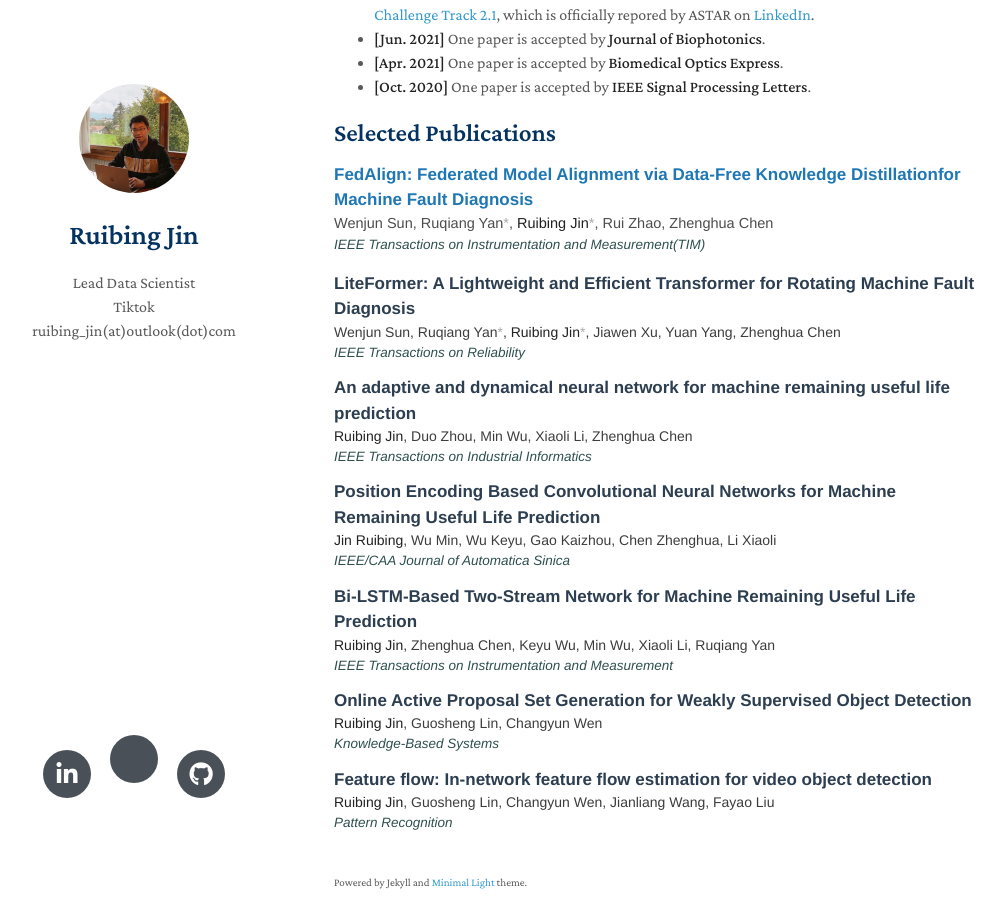
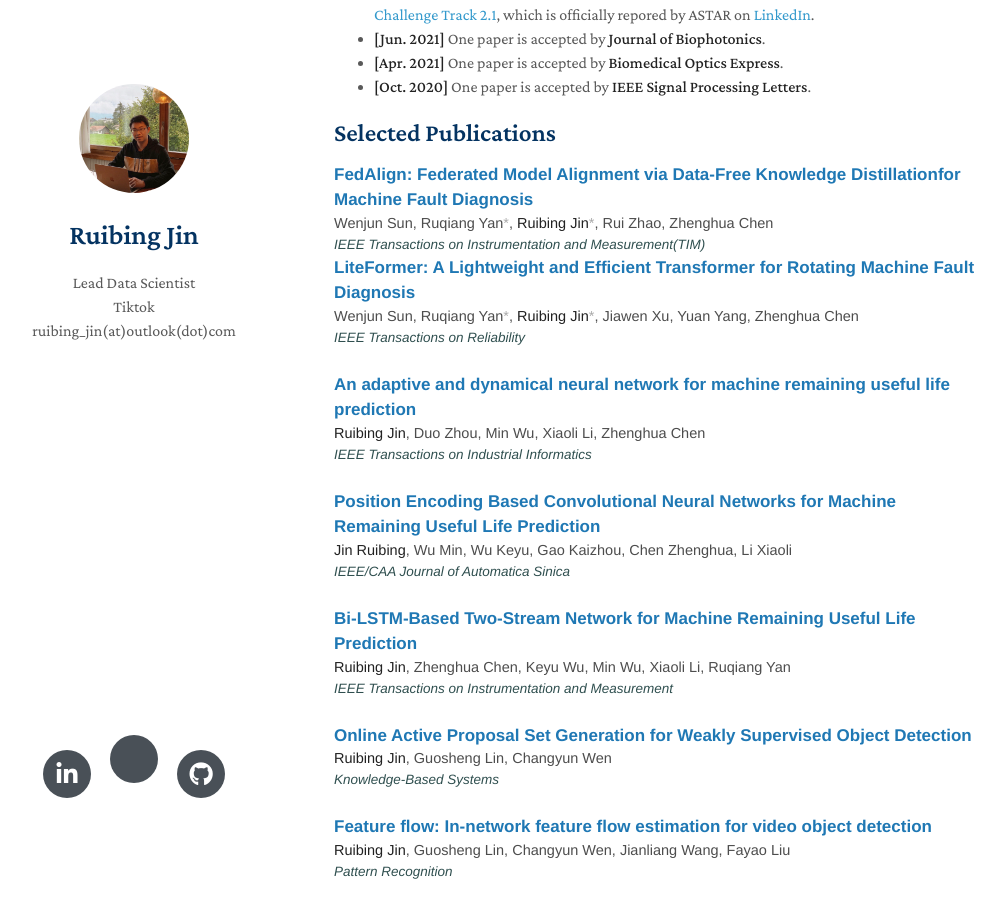
Before and after one commit to ruibing-jin/ruibing-jin.github.io, a Jekyll site: the page built from index.md, in a window 1280 px wide and 900 px high, scrolled down 1364 px. Shown: the whole window, without its empty margins (136-1141 px from the left). Built offline with Jekyll 4.4.1, drawn with Linux system fonts in a browser that asks for light colours; nearby versions of some CDN libraries; a style sheet for code colours, icons or effects is not loaded; our own code applies the rules of GitHub Pages for plain Markdown files.

Commit message:
Update index.md

```diff
--- a/index.md
+++ b/index.md
@@ -60,68 +60,83 @@ I am a reviewer of top-tier conferences and journals including CVPR, ICCV, ECCV,
   <p style="margin:0; font-size:13.5px; color:#2f4f4f;">
     <em>IEEE Transactions on Instrumentation and Measurement(TIM)</em>
   </p>
-</div>
 
-<div style="font-family: 'Helvetica Neue', Helvetica, Arial, sans-serif; line-height: 1.5; margin: 10px 0;">
+<p style="margin:0; font-size:17px; font-weight:600; color:#2c3e50;">
+    <span style="color:#1f78b4;">LiteFormer: A Lightweight and Efficient Transformer for Rotating Machine Fault Diagnosis</span>
+  </p>
+  <p style="margin:0; font-size:14.5px; color:#4d4d4d;">
+    Wenjun Sun,
+    Ruqiang Yan<span style="color:#aaa;">*</span>,
+    <strong>Ruibing Jin</strong><span style="color:#aaa;">*</span>,
+    Jiawen Xu, Yuan Yang, Zhenghua Chen
+  </p>
+  <p style="margin:0; font-size:13.5px; color:#2f4f4f;">
+    <em>IEEE Transactions on Reliability</em>
+  </p>
 
-  <div style="margin-bottom: 12px;">
-    <div style="color: #2c3e50; font-weight: bold; font-size: 17px;">
-      LiteFormer: A Lightweight and Efficient Transformer for Rotating Machine Fault Diagnosis
-    </div>
-    <div style="color: #3d3d3d; font-size: 14px;">
-      Wenjun Sun, Ruqiang Yan<span style="color: #aaa;">*</span>, <strong>Ruibing Jin</strong><span style="color: #aaa;">*</span>, Jiawen Xu, Yuan Yang, Zhenghua Chen
-    </div>
-    <div style="color: #2f4f4f; font-size: 13.5px;"><em>IEEE Transactions on Reliability</em></div>
-  </div>
+  <br>
 
-  <div style="margin-bottom: 12px;">
-    <div style="color: #2c3e50; font-weight: bold; font-size: 17px;">
-      An adaptive and dynamical neural network for machine remaining useful life prediction
-    </div>
-    <div style="color: #3d3d3d; font-size: 14px;">
-      <strong>Ruibing Jin</strong>, Duo Zhou, Min Wu, Xiaoli Li, Zhenghua Chen
-    </div>
-    <div style="color: #2f4f4f; font-size: 13.5px;"><em>IEEE Transactions on Industrial Informatics</em></div>
-  </div>
+  <p style="margin:0; font-size:17px; font-weight:600; color:#2c3e50;">
+    <span style="color:#1f78b4;">An adaptive and dynamical neural network for machine remaining useful life prediction</span>
+  </p>
+  <p style="margin:0; font-size:14.5px; color:#4d4d4d;">
+    <strong>Ruibing Jin</strong>,
+    Duo Zhou, Min Wu, Xiaoli Li, Zhenghua Chen
+  </p>
+  <p style="margin:0; font-size:13.5px; color:#2f4f4f;">
+    <em>IEEE Transactions on Industrial Informatics</em>
+  </p>
 
-  <div style="margin-bottom: 12px;">
-    <div style="color: #2c3e50; font-weight: bold; font-size: 17px;">
-      Position Encoding Based Convolutional Neural Networks for Machine Remaining Useful Life Prediction
-    </div>
-    <div style="color: #3d3d3d; font-size: 14px;">
-      <strong>Jin Ruibing</strong>, Wu Min, Wu Keyu, Gao Kaizhou, Chen Zhenghua, Li Xiaoli
-    </div>
-    <div style="color: #2f4f4f; font-size: 13.5px;"><em>IEEE/CAA Journal of Automatica Sinica</em></div>
-  </div>
+  <br>
 
-  <div style="margin-bottom: 12px;">
-    <div style="color: #2c3e50; font-weight: bold; font-size: 17px;">
-      Bi-LSTM-Based Two-Stream Network for Machine Remaining Useful Life Prediction
-    </div>
-    <div style="color: #3d3d3d; font-size: 14px;">
-      <strong>Ruibing Jin</strong>, Zhenghua Chen, Keyu Wu, Min Wu, Xiaoli Li, Ruqiang Yan
-    </div>
-    <div style="color: #2f4f4f; font-size: 13.5px;"><em>IEEE Transactions on Instrumentation and Measurement</em></div>
-  </div>
+  <p style="margin:0; font-size:17px; font-weight:600; color:#2c3e50;">
+    <span style="color:#1f78b4;">Position Encoding Based Convolutional Neural Networks for Machine Remaining Useful Life Prediction</span>
+  </p>
+  <p style="margin:0; font-size:14.5px; color:#4d4d4d;">
+    <strong>Jin Ruibing</strong>,
+    Wu Min, Wu Keyu, Gao Kaizhou, Chen Zhenghua, Li Xiaoli
+  </p>
+  <p style="margin:0; font-size:13.5px; color:#2f4f4f;">
+    <em>IEEE/CAA Journal of Automatica Sinica</em>
+  </p>
 
-  <div style="margin-bottom: 12px;">
-    <div style="color: #2c3e50; font-weight: bold; font-size: 17px;">
-      Online Active Proposal Set Generation for Weakly Supervised Object Detection
-    </div>
-    <div style="color: #3d3d3d; font-size: 14px;">
-      <strong>Ruibing Jin</strong>, Guosheng Lin, Changyun Wen
-    </div>
-    <div style="color: #2f4f4f; font-size: 13.5px;"><em>Knowledge-Based Systems</em></div>
-  </div>
+  <br>
 
-  <div style="margin-bottom: 12px;">
-    <div style="color: #2c3e50; font-weight: bold; font-size: 17px;">
-      Feature flow: In-network feature flow estimation for video object detection
-    </div>
-    <div style="color: #3d3d3d; font-size: 14px;">
-      <strong>Ruibing Jin</strong>, Guosheng Lin, Changyun Wen, Jianliang Wang, Fayao Liu
-    </div>
-    <div style="color: #2f4f4f; font-size: 13.5px;"><em>Pattern Recognition</em></div>
-  </div>
+  <p style="margin:0; font-size:17px; font-weight:600; color:#2c3e50;">
+    <span style="color:#1f78b4;">Bi-LSTM-Based Two-Stream Network for Machine Remaining Useful Life Prediction</span>
+  </p>
+  <p style="margin:0; font-size:14.5px; color:#4d4d4d;">
+    <strong>Ruibing Jin</strong>,
+    Zhenghua Chen, Keyu Wu, Min Wu, Xiaoli Li, Ruqiang Yan
+  </p>
+  <p style="margin:0; font-size:13.5px; color:#2f4f4f;">
+    <em>IEEE Transactions on Instrumentation and Measurement</em>
+  </p>
+
+  <br>
+
+  <p style="margin:0; font-size:17px; font-weight:600; color:#2c3e50;">
+    <span style="color:#1f78b4;">Online Active Proposal Set Generation for Weakly Supervised Object Detection</span>
+  </p>
+  <p style="margin:0; font-size:14.5px; color:#4d4d4d;">
+    <strong>Ruibing Jin</strong>,
+    Guosheng Lin, Changyun Wen
+  </p>
+  <p style="margin:0; font-size:13.5px; color:#2f4f4f;">
+    <em>Knowledge-Based Systems</em>
+  </p>
+
+  <br>
+
+  <p style="margin:0; font-size:17px; font-weight:600; color:#2c3e50;">
+    <span style="color:#1f78b4;">Feature flow: In-network feature flow estimation for video object detection</span>
+  </p>
+  <p style="margin:0; font-size:14.5px; color:#4d4d4d;">
+    <strong>Ruibing Jin</strong>,
+    Guosheng Lin, Changyun Wen, Jianliang Wang, Fayao Liu
+  </p>
+  <p style="margin:0; font-size:13.5px; color:#2f4f4f;">
+    <em>Pattern Recognition</em>
+  </p>
 
 </div>
```
